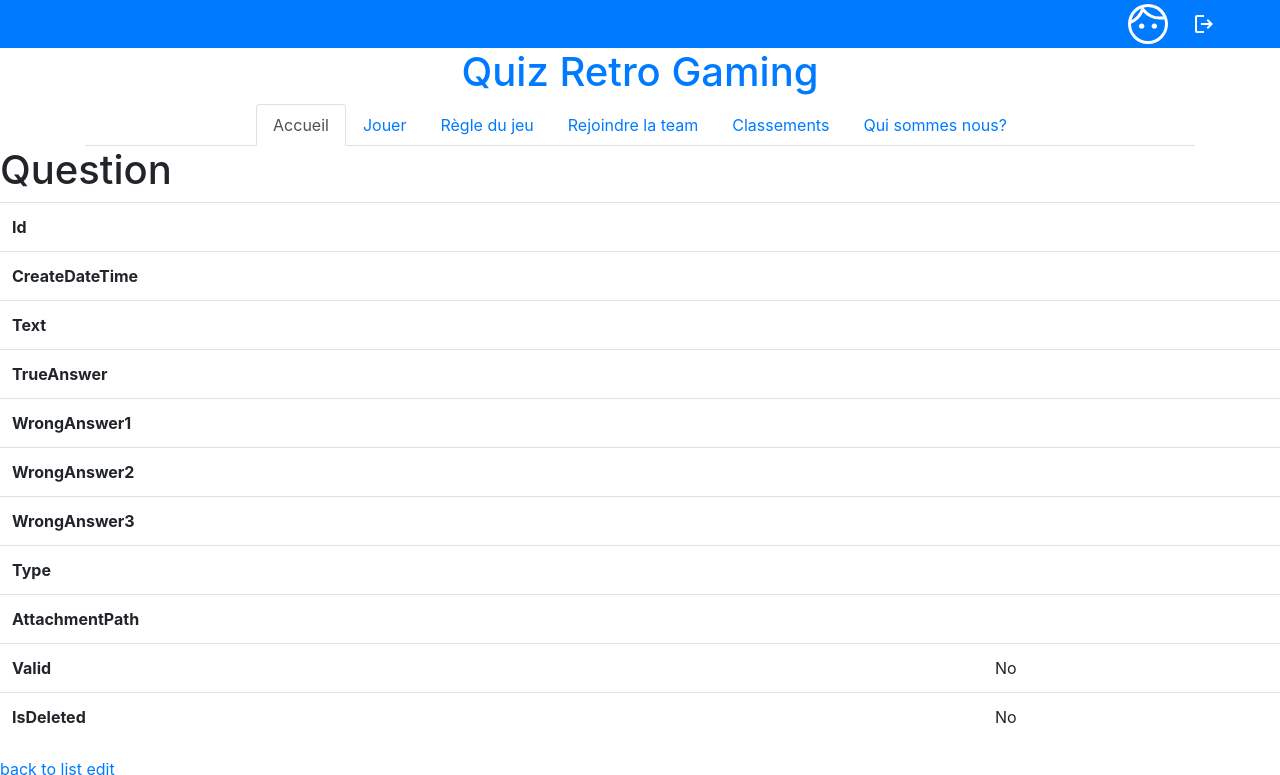
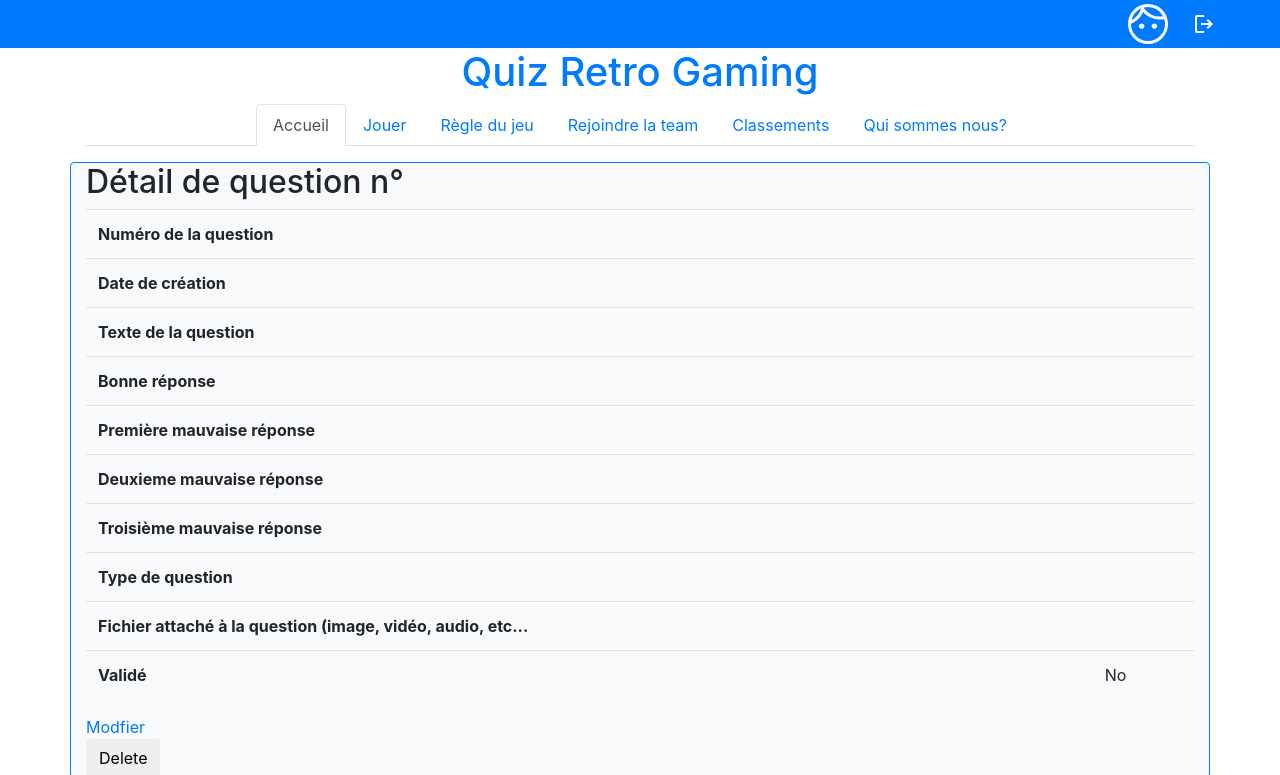
Before and after one commit to KamalusXYZ/qrg, a Symfony app: template templates/question/show.html.twig in a window 1280 px wide. Shown: the top 775 px of the page. Run offline with Twig, Linux system fonts and the light colour scheme; the template is opened without the code that fills it, so the values that code supplies are empty; some libraries are stand-ins or nearby versions.

```diff
--- a/composer.json
+++ b/composer.json
@@ -43,7 +43,9 @@
         "symfony/yaml": "6.2.*",
         "twig/extra-bundle": "^3.5",
         "twig/intl-extra": "^3.5",
-        "twig/twig": "^2.12|^3.0"
+        "twig/twig": "^2.12|^3.0",
+        "ext-gd": "*",
+      "ext-http": "*"
     },
     "config": {
         "allow-plugins": {
--- a/config/services.yaml
+++ b/config/services.yaml
@@ -4,6 +4,7 @@
 # Put parameters here that don't need to change on each machine where the app is deployed
 # https://symfony.com/doc/current/best_practices.html#use-parameters-for-application-configuration
 parameters:
+        images_directory: '%kernel.project_dir%/public/uploads/images'
 
 services:
     # default configuration for services in *this* file
--- a/templates/header/header.html.twig
+++ b/templates/header/header.html.twig
@@ -1,13 +1,24 @@
 <div class="d-flex justify-content-end bg-primary fw-bold">
-<div class="mx-5">
-        <a class="text-decoration-none" href="{{ path('app_user_show', {'id': app.user.id}) }}"><img src="{{ asset('images/profil.svg') }}" alt="">    </a>
-        <a class="fw-bold align-middle" href="{{ path('app_user_show', {'id': app.user.id}) }}" style="color: white">{{ app.user.username|upper }}</a>
-    <a href="{{ path('app_logout') }}"><img src="{{ asset('images/logout.svg') }}" alt="Déconnexion" title="Se déconnecter" class="mx-3"></a>
-    {% if app.user.roles[0] == "ROLE_ADMIN" %}
-    <button class="btn btn-success"><a style="color: white" href="{{ path('app_user_index') }}">Reglages administratif</a></button>
-    {% endif %}
-</div>
-
+    <div class="mx-5">
+        <a class="text-decoration-none" href="{{ path('app_user_show', {'id': app.user.id}) }}"><img
+                    src="{{ asset('images/profil.svg') }}" alt=""> </a>
+        <a class="fw-bold align-middle" href="{{ path('app_user_show', {'id': app.user.id}) }}"
+           style="color: white">{{ app.user.username|upper }}</a>
+        <a href="{{ path('app_logout') }}"><img src="{{ asset('images/logout.svg') }}" alt="Déconnexion"
+                                                title="Se déconnecter" class="mx-3"></a>
+        {% if app.user.roles[0] == "ROLE_ADMIN" %}
+            <button class="btn btn-success"><a style="color: white" href="{{ path('app_user_index') }}">Reglages
+                    administratif</a></button>
+        {% endif %}
+        {% if 'ROLE_PUBLISHER' in app.user.roles %}
+            <button class="btn btn-success"><a style="color: white" href="{{ path('app_question_new') }}">Proposer une
+                    question</a></button>
+        {% endif %}
+        {% if 'ROLE_ADMIN' in app.user.roles %}
+            <button class="btn btn-success"><a style="color: white" href="{{ path('app_question_new') }}">Proposer une
+                    question</a></button>
+        {% endif %}
+    </div>
 
 
 </div>
--- a/templates/question/_form.html.twig
+++ b/templates/question/_form.html.twig
@@ -1,4 +1,4 @@
 {{ form_start(form) }}
     {{ form_widget(form) }}
-    <button class="btn">{{ button_label|default('Save') }}</button>
+    <button class="btn btn-info">{{ button_label|default('Enregister la question') }}</button>
 {{ form_end(form) }}
--- a/templates/question/show.html.twig
+++ b/templates/question/show.html.twig
@@ -3,60 +3,58 @@
 {% block title %}Question{% endblock %}
 
 {% block body %}
-    <h1>Question</h1>
-
-    <table class="table">
-        <tbody>
+    <div class="container mt-3 rounded border border-primary bg-light ">
+        <h2>Détail de question n° {{ question.id }}</h2>
+        <table class="table">
+            <tbody>
             <tr>
-                <th>Id</th>
+                <th>Numéro de la question</th>
                 <td>{{ question.id }}</td>
             </tr>
             <tr>
-                <th>CreateDateTime</th>
+                <th>Date de création</th>
                 <td>{{ question.createDateTime ? question.createDateTime|date('Y-m-d H:i:s') : '' }}</td>
             </tr>
             <tr>
-                <th>Text</th>
+                <th>Texte de la question</th>
                 <td>{{ question.text }}</td>
             </tr>
             <tr>
-                <th>TrueAnswer</th>
+                <th>Bonne réponse</th>
                 <td>{{ question.trueAnswer }}</td>
             </tr>
             <tr>
-                <th>WrongAnswer1</th>
+                <th>Première mauvaise réponse</th>
                 <td>{{ question.wrongAnswer1 }}</td>
             </tr>
             <tr>
-                <th>WrongAnswer2</th>
+                <th>Deuxieme mauvaise réponse</th>
                 <td>{{ question.wrongAnswer2 }}</td>
             </tr>
             <tr>
-                <th>WrongAnswer3</th>
+                <th>Troisième mauvaise réponse</th>
                 <td>{{ question.wrongAnswer3 }}</td>
             </tr>
             <tr>
-                <th>Type</th>
+                <th>Type de question</th>
                 <td>{{ question.type }}</td>
             </tr>
             <tr>
-                <th>AttachmentPath</th>
+                <th>Fichier attaché à la question (image, vidéo, audio, etc...</th>
                 <td>{{ question.attachmentPath }}</td>
             </tr>
             <tr>
-                <th>Valid</th>
+                <th>Validé</th>
                 <td>{{ question.valid ? 'Yes' : 'No' }}</td>
             </tr>
-            <tr>
-                <th>IsDeleted</th>
-                <td>{{ question.isDeleted ? 'Yes' : 'No' }}</td>
-            </tr>
-        </tbody>
-    </table>
+            </tbody>
+        </table>
 
-    <a href="{{ path('app_question_index') }}">back to list</a>
+        <a href="{{ path('app_question_edit', {'id': question.id}) }}">Modfier</a>
 
-    <a href="{{ path('app_question_edit', {'id': question.id}) }}">edit</a>
-
-    {{ include('question/_delete_form.html.twig') }}
+        {{ include('question/_delete_form.html.twig') }}
+    </div>
+    <div class="container">
+        <img src="{{ asset('uploads/images/' ~ question.attachmentPath) }}" alt="image">
+    </div>
 {% endblock %}
```
Also changed, not shown: src/Controller/MainController.php (+53 -1 lines), src/Controller/QuestionController.php (+10 -0 lines), src/Entity/Question.php (+30 -0 lines), src/Enum/QuestionTypeEnum.php (added, +35 -0 lines), src/Form/QuestionType.php (+65 -13 lines), templates/main/index.html.twig (+21 -1 lines), templates/question/edit.html.twig (+5 -3 lines), templates/question/new.html.twig (+5 -5 lines), 1 other file.
